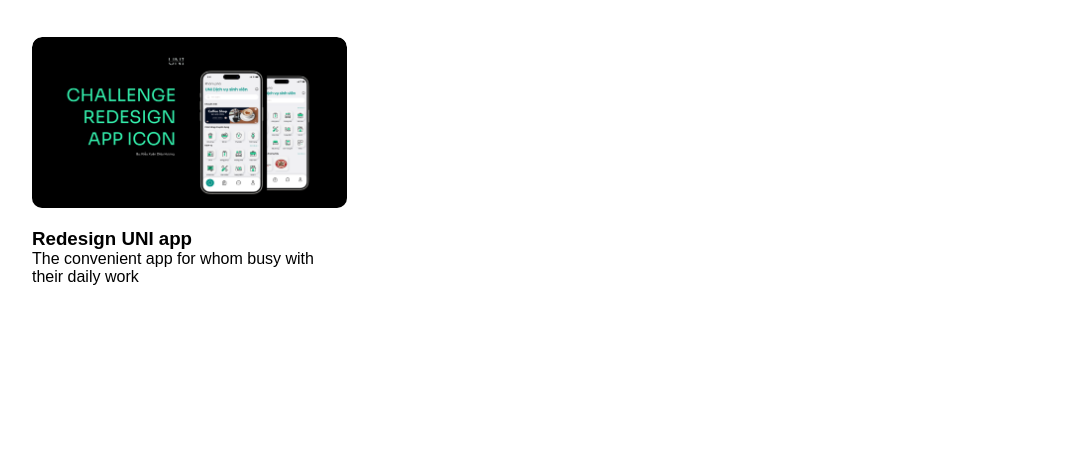
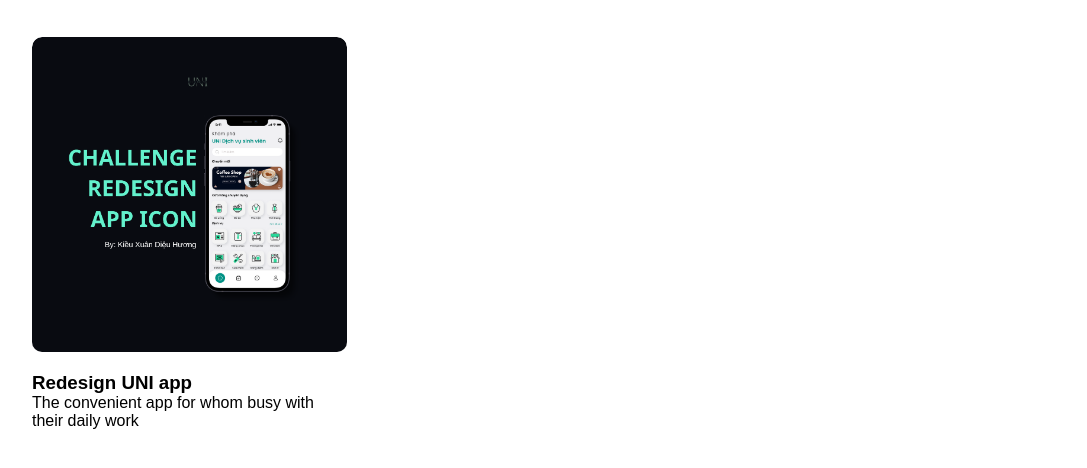
Before and after one commit to kieuxuandieuhuong/PORTFOLIO, a plain HTML site: page index.html in a window 1280 px wide. Shown: the part 2563-3031 px from the top of the page, without its empty margins (96-1183 px from the left). Before the commit the page ends 2909 px from the top, so only its background shows below. Drawn offline with Linux system fonts and the light colour scheme.

Commit message:
image update

```diff
--- a/index.html
+++ b/index.html
@@ -147,7 +147,7 @@
                     </div>
                 </div>
                 <div class="work">
-                    <img src="./Image/Frame 1034.png" >
+                    <img src="./Image/gentleman (19).png" >
                     <div class="layer">
                         <h3>Redesign UNI app</h3>
                         <p> The convenient app for whom busy with their daily work</p>
```
Also changed, not shown: Image/Frame 1034.png (deleted), Image/gentleman (19).png (added), Image/icons8-linkedin-144.png (deleted), Image/necklace.png (deleted).
